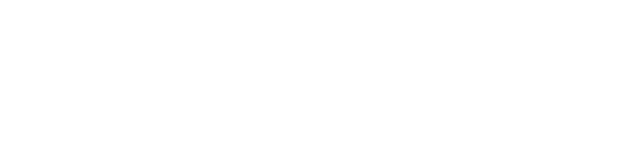
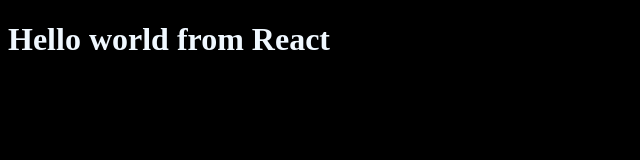
Before and after one commit to sadartem311/My-first-test-React-project, a plain HTML site: page index.html in a window 1280 px wide. Shown: the whole page, without its empty margins (0-640 px from the left). Drawn offline with nearby package versions, Linux system fonts and the light colour scheme.

Commit message:
mounted React component div in html page

```diff
--- a/index.html
+++ b/index.html
@@ -8,14 +8,18 @@
     <link rel="stylesheet" href="style.css" />
   </head>
   <body>
+    <dib id="app"></dib>
     <script src="https://unpkg.com/react@18/umd/react.development.js"></script>
+    <script src="https://unpkg.com/react-dom@18.2.0/umd/react-dom.development.js"></script>
     <script>
       const helloWorldHeading = React.createElement(
         'h1',
         null,
         'Hello world from React'
       )
-      console.log(helloWorldHeading)
+      const container = document.getElementById('app')
+      const root = ReactDOM.createRoot(container)
+      root.render(helloWorldHeading)
     </script>
   </body>
 </html>
--- a/style.css
+++ b/style.css
@@ -0,0 +1,6 @@
+body {
+  background-color: black;
+}
+h1 {
+  color: aliceblue;
+}
```
